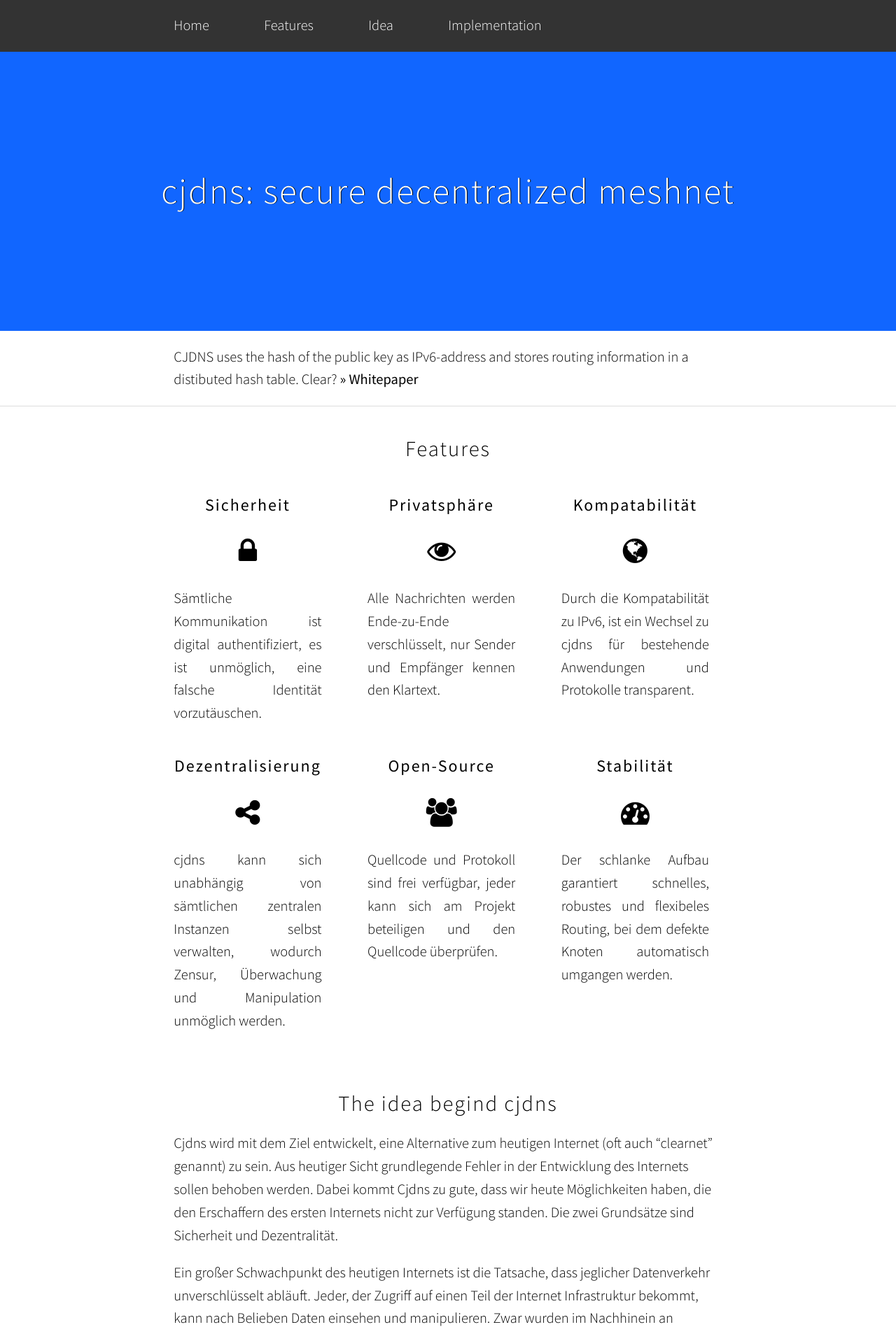
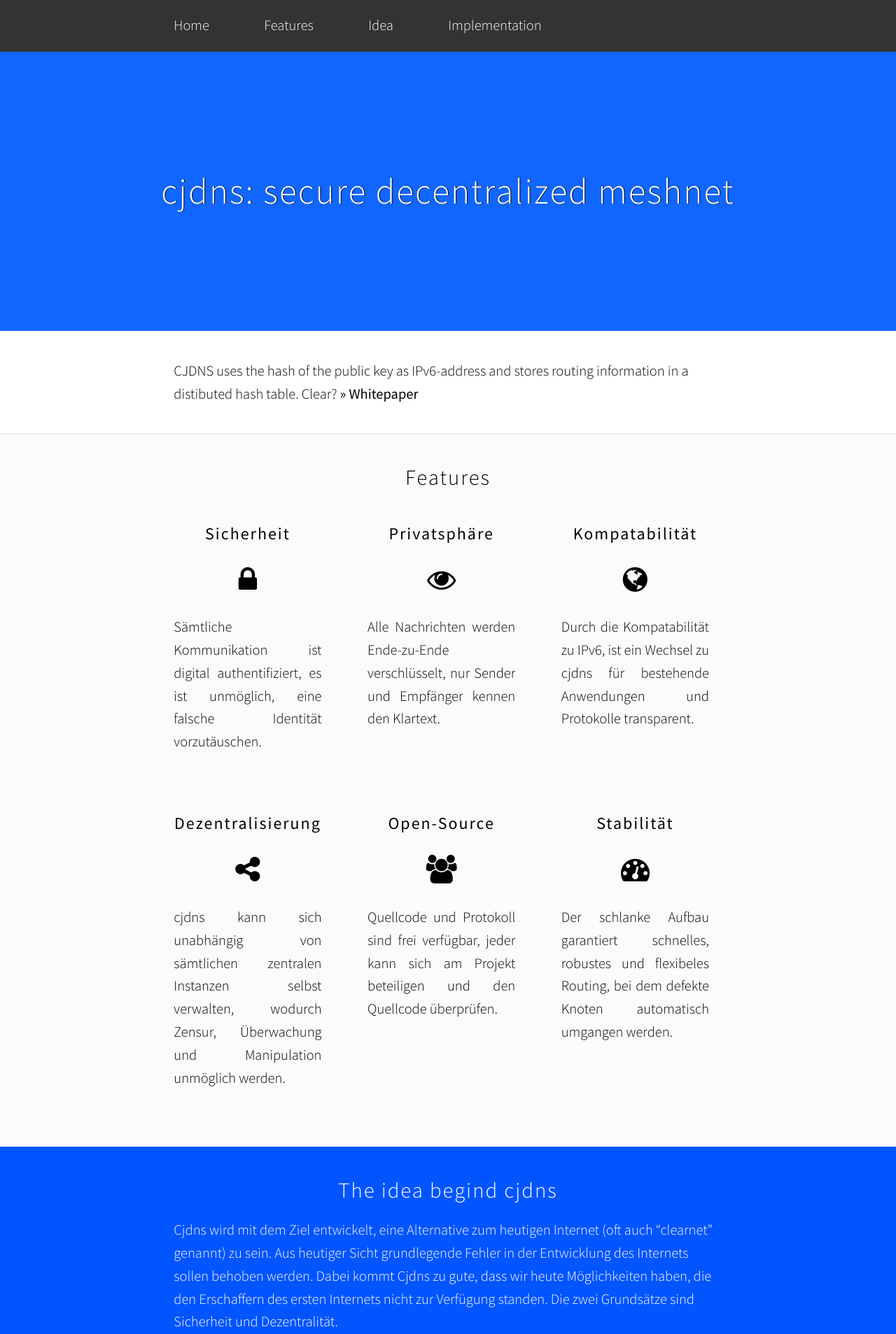
Before and after one commit to mawalu/cjdns-website, a Jekyll site: the page built from index.html, in a window 1280 px wide. Shown: the top 1907 px of the page at 70% size. Built offline with Jekyll 4.4.1, drawn with Linux system fonts in a browser that asks for light colours; nearby versions of some CDN libraries.

Commit message:
Update index.html

```diff
--- a/_layouts/index.html
+++ b/_layouts/index.html
@@ -26,13 +26,17 @@
     {% for node in site.pages %}
     {% if node.categories contains page.langcode %}
     {% assign index=index | plus:1 %}
-    {% if index < counter %}
-    <section id="{{ node.title }}">
+    {% if index == 1 %}
+    <div>
+{{ node.content }}
+    </div>
+    {% elsif index < counter %}
+    <article id="{{ node.title }}">
 {% if node.title and node.heading %}
   <h2>{{ node.heading }}</h2>
 {% endif %}
 {{ node.content }}
-    </section>
+    </article>
     {% else %}
     <footer>
 {{ node.content }}
```
